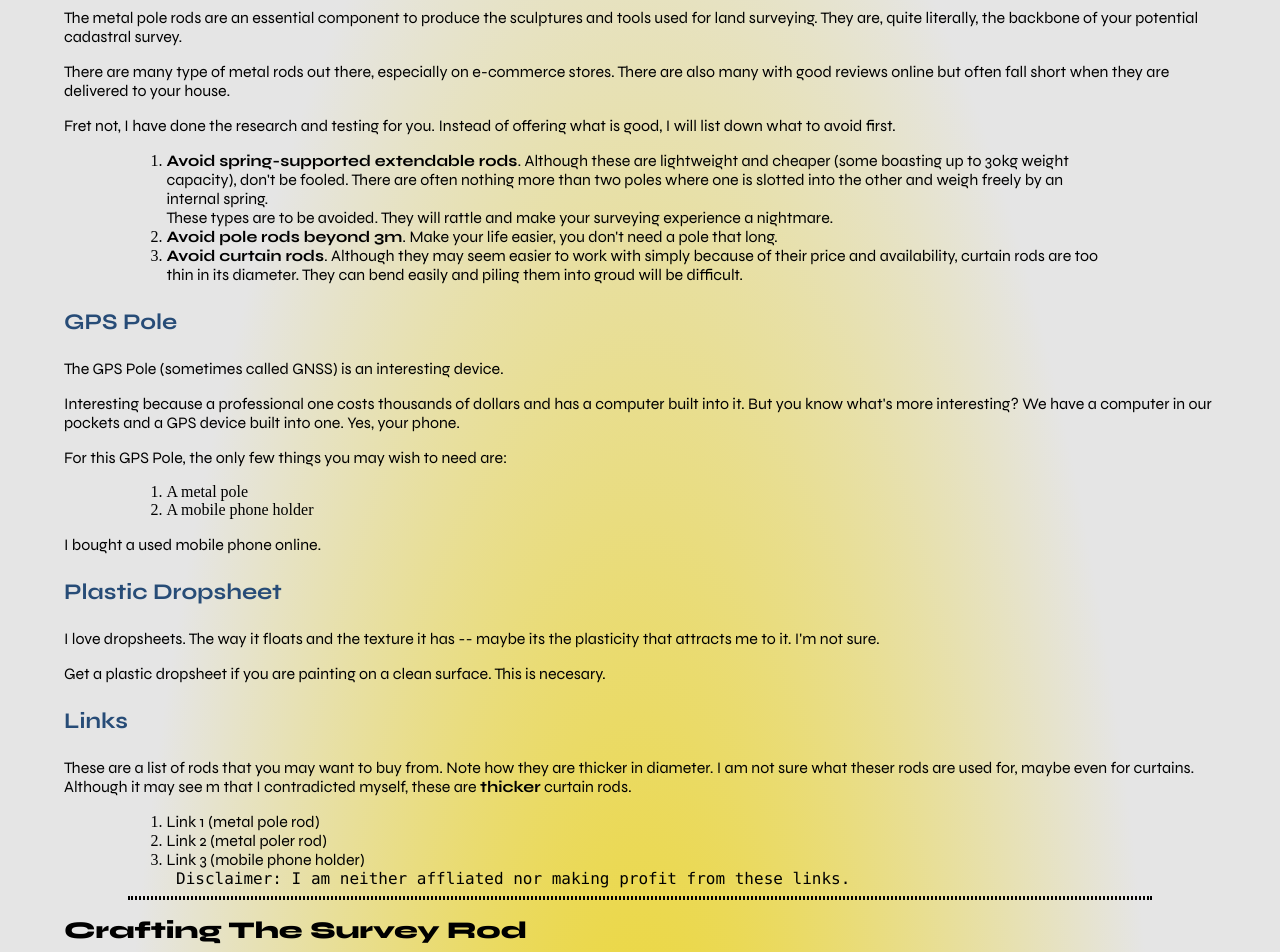
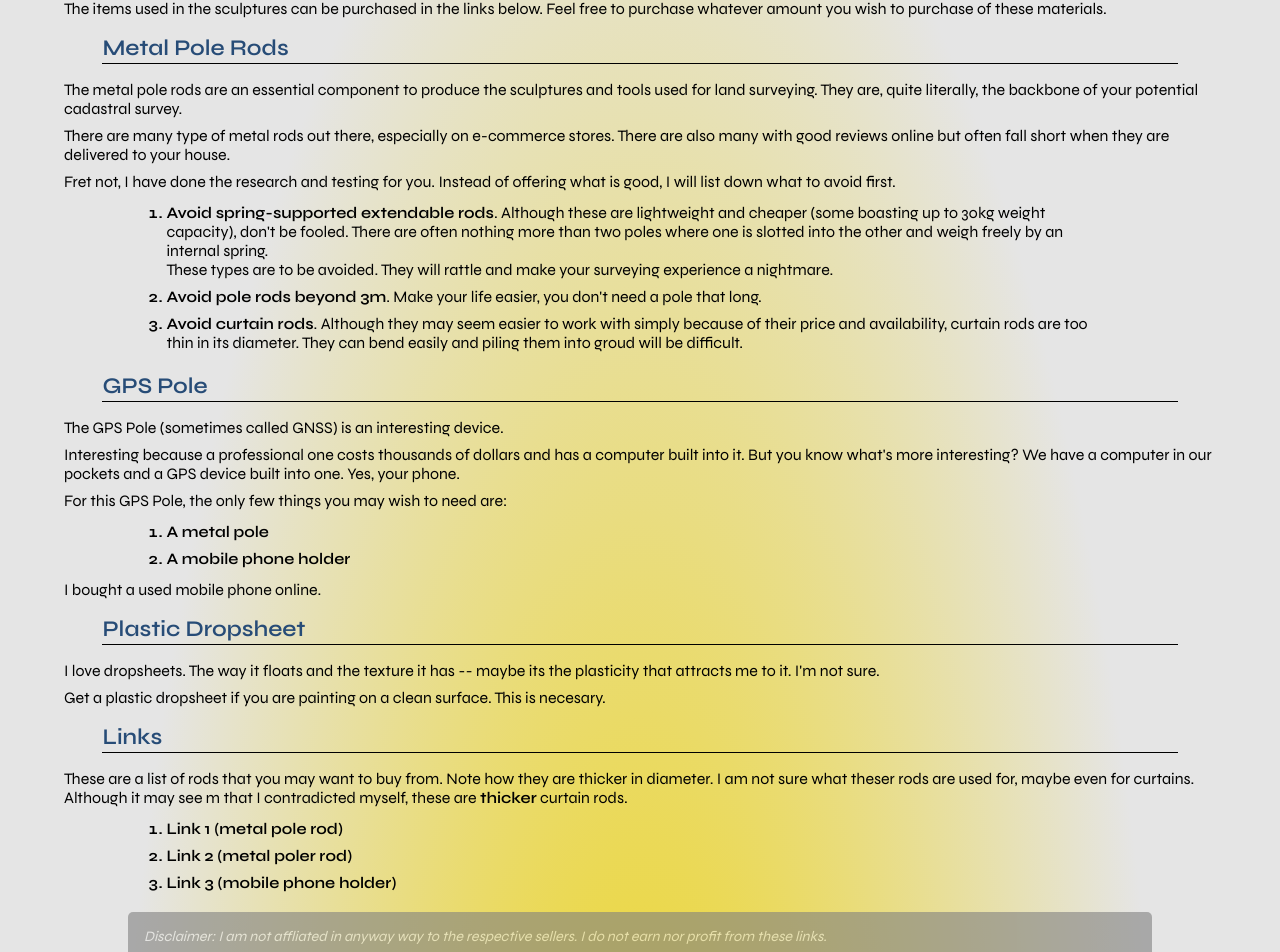
Before and after one commit to syahshiimi/a-bridged, a React (Create React App) app: page /craftingtutorial in a window 1280 px wide. Shown: the part 727-1679 px from the top of the page. Built offline with nearby package versions, Linux system fonts and the light colour scheme; a web font is replaced by a local one.

Commit message:
markdown styling

```diff
--- a/src/App.js
+++ b/src/App.js
@@ -10,9 +10,7 @@ export default function App() {
       <HeaderWrapper>
         <Header />
       </HeaderWrapper>
-      <NavWrapper>
-        <Navbar />
-      </NavWrapper>
+      <Navbar />
       <BodyWrapper>
         <Outlet />
       </BodyWrapper>
@@ -36,11 +34,8 @@ const AppWrapper = styled.main`
 const HeaderWrapper = styled.header`
   text-align: center;
 `;
-const NavWrapper = styled.nav``;
 
 const BodyWrapper = styled.article`
-  max-width: 100vw;
-  max-height: 100%;
   display: flex;
   flex-direction: column;
   flex: 1 1 100%;
--- a/src/assets/css/index.css
+++ b/src/assets/css/index.css
@@ -95,11 +95,11 @@ code {
 
 :root {
   /* colors */
-  --primary-clr-0: #F62210;
-  --primary-clr-50: #EED202;
-  --primary-clr-100: #E5E5E5;
-  --primary-clr-150: #274C77;
-  --primary-clr-200: ##00000;
+  --primary-clr-0: #F62210; /* red */
+  --primary-clr-50: #EED202; /* safety yellow */
+  --primary-clr-100: #E5E5E5; /* neutral gray */
+  --primary-clr-150: #274C77; /* yale blue */
+  --primary-clr-200: #000000; /* black */
 
   /* secondary colors */
   --text-clr-350: #000000;
@@ -110,10 +110,11 @@ code {
   padding: 0;
 }
 
+
 html {
-  height: 100%;
-  width: 100%;
-  overflow-y: overlay;
+  margin: 0;
+  padding: 0;
+  overflow-y: scroll;
 }
 
 /* Mobile Defaults */
@@ -121,35 +122,35 @@ html {
 h1 {
   font-family: "Syne";
   font-size: 1.5rem;
-  font-weight: 800;
+  font-weight: 700;
   color: var(--primary-clr-200);
 }
 
 h2 {
   font-family: "Syne";
   font-size: 1.4rem;
-  font-weight: 700;
+  font-weight: 600;
   color: var(--primary-clr-150);
 }
 
 h3 {
   font-family: "Syne";
   font-size: 1.3rem;
-  font-weight: 600;
+  font-weight: 500;
   color: var(--primary-clr-0);
 }
 
 h4 {
   font-family: "Syne";
   font-size: 1.2rem;
-  font-weight: 500;
+  font-weight: 400;
   color: var(--primary-clr-200);
 }
 
 h5 {
   font-family: 'Syne';
   font-size: 1.1rem;
-  font-weight: k00;
+  font-weight: 400;
   color: var(--primary-clr-200);
 }
 p  {
@@ -167,6 +168,43 @@ a {
   font-style: normal;
   font-weight: 600;
 }
+
+li {
+  font-size: 1rem;
+  font-family: "Syne";
+  color: var(--text-clr-350);
+  font-style: normal;
+  font-weight: 600;
+  padding: .5vh 0vw;
+}
+
+::marker {
+  opacity: 0.2;
+}
+
+strong {
+  font-family: 'Syne';
+  font-size: 1rem;
+  font-weight: 600;
+  font-style: normal;
+
+}
+
+blockquote {
+  margin: 2vh 5vw;
+}
+
+blockquote > p {
+  font-size: .9rem;
+  font-style: italic;
+  background-color: grey;
+  padding: 2vh;
+  opacity: .6;
+  border-radius: 5px;
+  color: var(--primary-clr-100);
+}
+
+
 
 .c-navbar__modal {
   background-color: var(--primary-clr-100);
--- a/src/components/header.js
+++ b/src/components/header.js
@@ -5,9 +5,7 @@ export default function Header() {
   return (
     <HeaderWrapper>
       <Link to="/home">
-        <div className="l-header">
-          <h1 className="c-header__title">A-bridged</h1>
-        </div>
+        <h1 className="c-header__title">A-bridged</h1>
       </Link>
     </HeaderWrapper>
   );
@@ -18,6 +16,7 @@ const HeaderWrapper = styled.div`
     text-decoration: none;
   }
   .c-header__title {
+    margin: 4vh 0vw 0vh;
     font-family: "Libre Barcode 39";
     font-size: 3rem;
     font-weight: 800;
--- a/src/pages/craftingtutorial.js
+++ b/src/pages/craftingtutorial.js
@@ -22,25 +22,27 @@ export default function CraftingTutorial() {
 }
 
 const CraftingWrapper = styled.main`
-  padding: 2vh 0vw;
+  margin-top: 3vh;
   .c-craftingtutorial > h1 {
-    margin: 2vh 0vw;
+    margin: 3vh 0vw;
   }
   .c-craftingtutorial > h2 {
-    margin: 3vh 0vw;
+    margin: 2vh 3vw;
+    border-bottom: 1px solid var(--primary-clr-200);
+    padding-bottom: 2px;
   }
   .c-craftingtutorial > h3 {
-    margin: 3vh 0vw;
+    margin: 2vh 5vw;
   }
   .c-craftingtutorial > ol {
     margin: 1vh 8vw;
   }
   .c-craftingtutorial > p {
-    margin: 2vh 0vw;
+    margin: 1vh 0vw;
   }
   .c-craftingtutorial > hr {
-    margin: 0vh 5vw;
-    border: dotted 2px;
+    margin: 2vh 5vw;
+    border: dotted 1px;
   }
   .c-craftingtutorial > pre {
     margin: 2vh 5vw;
--- a/src/pages/markdown/the digitla compendium tutorial.md
+++ b/src/pages/markdown/the digitla compendium tutorial.md
@@ -67,7 +67,8 @@ These are a list of rods that you may want to buy from. Note how they are thicke
 2. Link 2 (metal poler rod)
 3. Link 3 (mobile phone holder)
 
-		Disclaimer: I am neither affliated nor making profit from these links.
+
+> Disclaimer: I am not affliated in anyway way to the respective sellers. I do not earn nor profit from these links.
 
 ---
 
```
